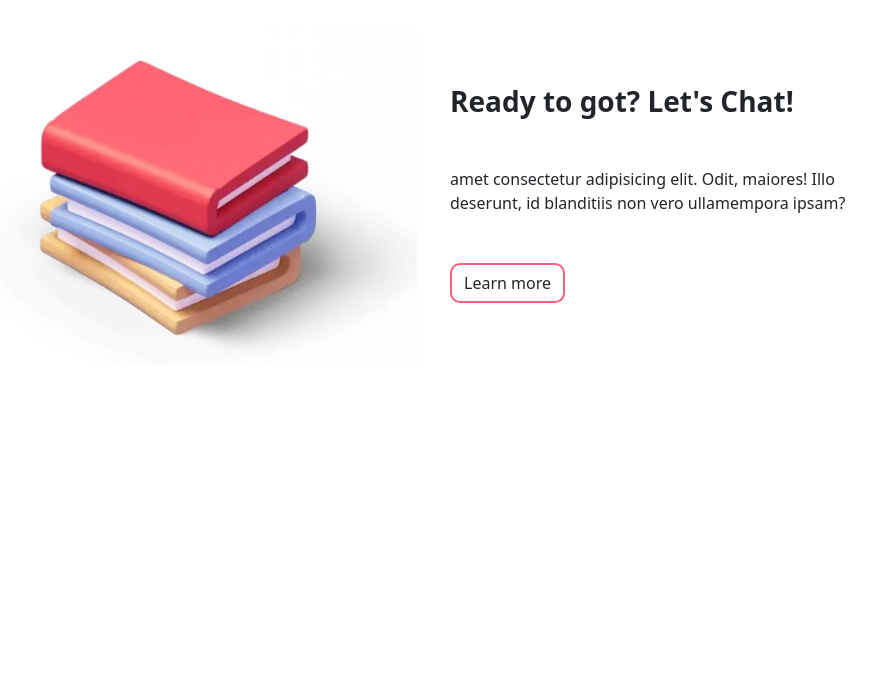
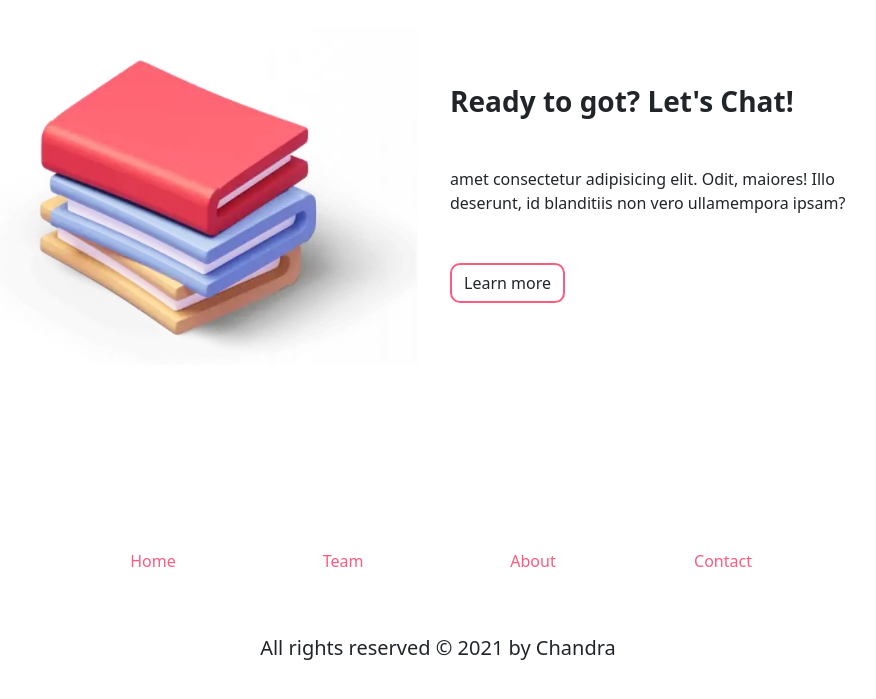
Before and after one commit to chandra-deb/Foxxy, a plain HTML site: page index.html in a window 1280 px wide. Shown: the part 3659-4358 px from the top of the page, without its empty margins (202-1078 px from the left). Before the commit the page ends 4148 px from the top, so only its background shows below. Drawn offline with nearby package versions, Linux system fonts and the light colour scheme.

Commit message:
footer done

```diff
--- a/index.html
+++ b/index.html
@@ -168,6 +168,8 @@
             </div>
         </div>
     </section>
+
+
     <section id="ready">
         <div class="container-lg">
             <div class="row text-sm-center text-md-start justify-content-center align-items-center"
@@ -190,6 +192,27 @@
         </div>
     </section>
 
+    <section id="menus">
+        <div class="container-lg">
+            <div class="row text-center  justify-content-center align-items-center">
+                <div class="col-md-2">
+                    <a href="#hero">Home</a>
+                </div>
+                <div class="col-md-2">
+                    <a href="#hero">Team</a>
+                </div>
+                <div class="col-md-2">
+                    <a href="#hero">About</a>
+                </div>
+                <div class="col-md-2">
+                    <a href="#hero">Contact</a>
+                </div>
+            </div>
+    </section>
+    <div class="text-center mb-5 lead">
+        All rights reserved &copy; 2021 by Chandra
+    </div>
+
     <script src=" https://cdn.jsdelivr.net/npm/bootstrap@5.1.0/dist/js/bootstrap.bundle.min.js"
         integrity="sha384-U1DAWAznBHeqEIlVSCgzq+c9gqGAJn5c/t99JyeKa9xxaYpSvHU5awsuZVVFIhvj"
         crossorigin="anonymous"></script>
--- a/main.scss
+++ b/main.scss
@@ -25,3 +25,8 @@ color: linear-gradient(to right, #6A82FB, #FC5C7D); /* W3C, IE 10+/ Edge, Firefo
        color:white
 
 }
+
+a {
+       color: #FC5C7D;
+       text-decoration: none;
+}
```
Also changed, not shown: main.css, 1 other file.
